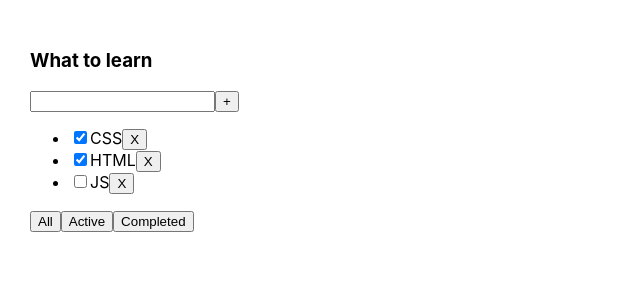
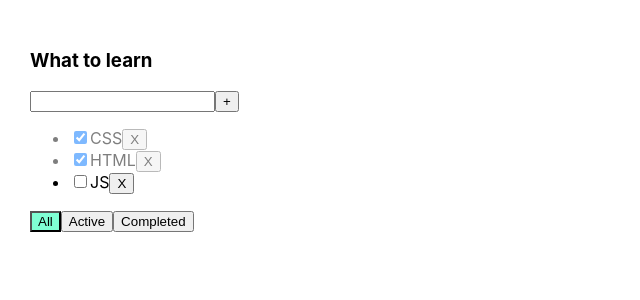
Before and after one commit to Dimaer77/MainToDoList, a React (Create React App) app: page / in a window 1280 px wide. Shown: the top 300 px of the page, without its empty margins (0-640 px from the left). Built offline with nearby package versions, Linux system fonts and the light colour scheme.

Commit message:
TD lesson 4

```diff
--- a/src/App.css
+++ b/src/App.css
@@ -6,3 +6,17 @@
 .App > div {
   margin-right: 50px;
 }
+
+
+.is-done{
+  opacity: 0.5;
+}
+
+.active-filter{
+  background-color: aquamarine;
+}
+
+.error{
+  border: 2px red solid ;
+  outline: none;
+}
--- a/src/App.tsx
+++ b/src/App.tsx
@@ -6,7 +6,7 @@ import {v1} from "uuid";
 export type FilterValueType = "all" | "active" | "completed";
 
 export function App() {
-
+//BLL
     const [filter, setFilter] = useState<FilterValueType>("all")
     const [tasks, setTasks] = useState<Array<TasksType>>([
         {id: v1(), title: "CSS", isDone: true},
@@ -14,7 +14,7 @@ export function App() {
         {id: v1(), title: "JS", isDone: false},
     ])
 
-//BLL
+
     function changeTodoListFilter(filterValue: FilterValueType) {
         setFilter(filterValue)
 
@@ -25,6 +25,7 @@ export function App() {
         setTasks(filteredTask)
         // return   tasks = filteredTask
     }
+
 
     function addTask(title: string) {
 
@@ -38,6 +39,10 @@ export function App() {
         //setTasks([{id: v1(), title,isDone: false}, ...tasks])
     }
 
+    function changeTaskStatus (taskID:string, isDone:boolean){
+       const updatedTasks = tasks.map(t => t.id === taskID ? {...t, isDone:isDone}: t)
+                setTasks(updatedTasks)
+    }
     //UI
     function getFilterTasks() {
         switch (filter) {
@@ -58,6 +63,8 @@ export function App() {
                       addTask={addTask}
                       removeTask={removeTask}
                       changeTodoListFilter={changeTodoListFilter}
+                      filter={filter}
+                      changeTaskStatus={changeTaskStatus}
 
             />
 
--- a/src/TodoList.tsx
+++ b/src/TodoList.tsx
@@ -11,22 +11,32 @@ export type TasksType = {
 type PropsTodoListType = {
     title: string
     tasks: Array<TasksType>
+    filter: FilterValueType
     removeTask: (taskID: string) => void
     addTask: (title: string) => void
+    changeTaskStatus: (taskID: string, isDone: boolean) => void
     changeTodoListFilter: (filterValuer: FilterValueType) => void
 
 
 }
 
 function TodoList(props: PropsTodoListType) {
-    let [title, setTitle] = useState<string>("")
+    const {title: taskTitle, tasks, filter, removeTask, addTask, changeTodoListFilter} = props;
 
 
+    const [title, setTitle] = useState<string>("")
+    const [error, setError] = useState<boolean>(false)
     const tasksJSXElements = props.tasks.map(task => {
         const removeTask = () => props.removeTask(task.id)
-        return (<li>
-                <input type="checkbox" checked={task.isDone}/>
+
+        return (
+            <li key={task.id} className={task.isDone ? "is-done" : ""}>
+                <input
+                    type="checkbox"
+                    checked={task.isDone}
+                    onChange={(e) => props.changeTaskStatus(task.id, e.currentTarget.checked)}/>
                 <span>{task.title}</span>
+
                 <button onClick={removeTask}>X</button>
             </li>
 
@@ -34,45 +44,71 @@ function TodoList(props: PropsTodoListType) {
 
     })
 
-    const onChangeTitle = (e: ChangeEvent<HTMLInputElement>) => setTitle(e.currentTarget.value)
+    const onChangeTitle = (e: ChangeEvent<HTMLInputElement>) => {
+        setTitle(e.currentTarget.value);
+        setError(false)
+    }
+
+
     const onClickAddTask = () => {
-        props.addTask(title)
-        setTitle("")
+
+        const validatedTitle = title.trim()
+        if (validatedTitle) {
+            props.addTask(validatedTitle)
+            setTitle("")
+
+        } else {
+            setError(true)
+        }
+
     }
     const onKeyPressAddTask = (e: KeyboardEvent<HTMLInputElement>) => {
         if (e.key === "Enter") {
             onClickAddTask()
         }
     }
-    const onClickSetAllFilter =()=>{
+
+
+    const onClickSetAllFilter = () => {
         props.changeTodoListFilter("all")
     }
-    const onClickSetActiveFilter =()=>{
+    const onClickSetActiveFilter = () => {
         props.changeTodoListFilter("active")
     }
-    const onClickSetCompletedFilter =()=>{
+    const onClickSetCompletedFilter = () => {
         props.changeTodoListFilter("completed")
     }
+    const allBtnClass = props.filter === "all" ? "active-filter" : "";
+    const activeBtnClass = props.filter === "active" ? "active-filter" : "";
+    const completedBtnClass = props.filter === "completed" ? "active-filter" : "";
+    const errorMessage = error ? <div style={{color: "red"}}>Title is required</div> : null
     return (
 
         <div>
             <h3>{props.title}</h3>
             <div>
                 <input
+                    className={error ? "error" : ""}
                     value={title}
                     onChange={onChangeTitle}
                     onKeyPress={onKeyPressAddTask}
                 />
                 <button onClick={onClickAddTask}>+</button>
+                {errorMessage}
+
             </div>
             <ul>
                 {tasksJSXElements}
-
             </ul>
             <div>
-                <button onClick={onClickSetAllFilter}>All</button>
-                <button onClick={onClickSetActiveFilter}>Active</button>
-                <button onClick={onClickSetCompletedFilter}>Completed</button>
+                <button className={allBtnClass} onClick={onClickSetAllFilter}>All
+                </button>
+                <button className={activeBtnClass}
+                        onClick={onClickSetActiveFilter}>Active
+                </button>
+                <button className={completedBtnClass}
+                        onClick={onClickSetCompletedFilter}>Completed
+                </button>
             </div>
         </div>
     )
```
